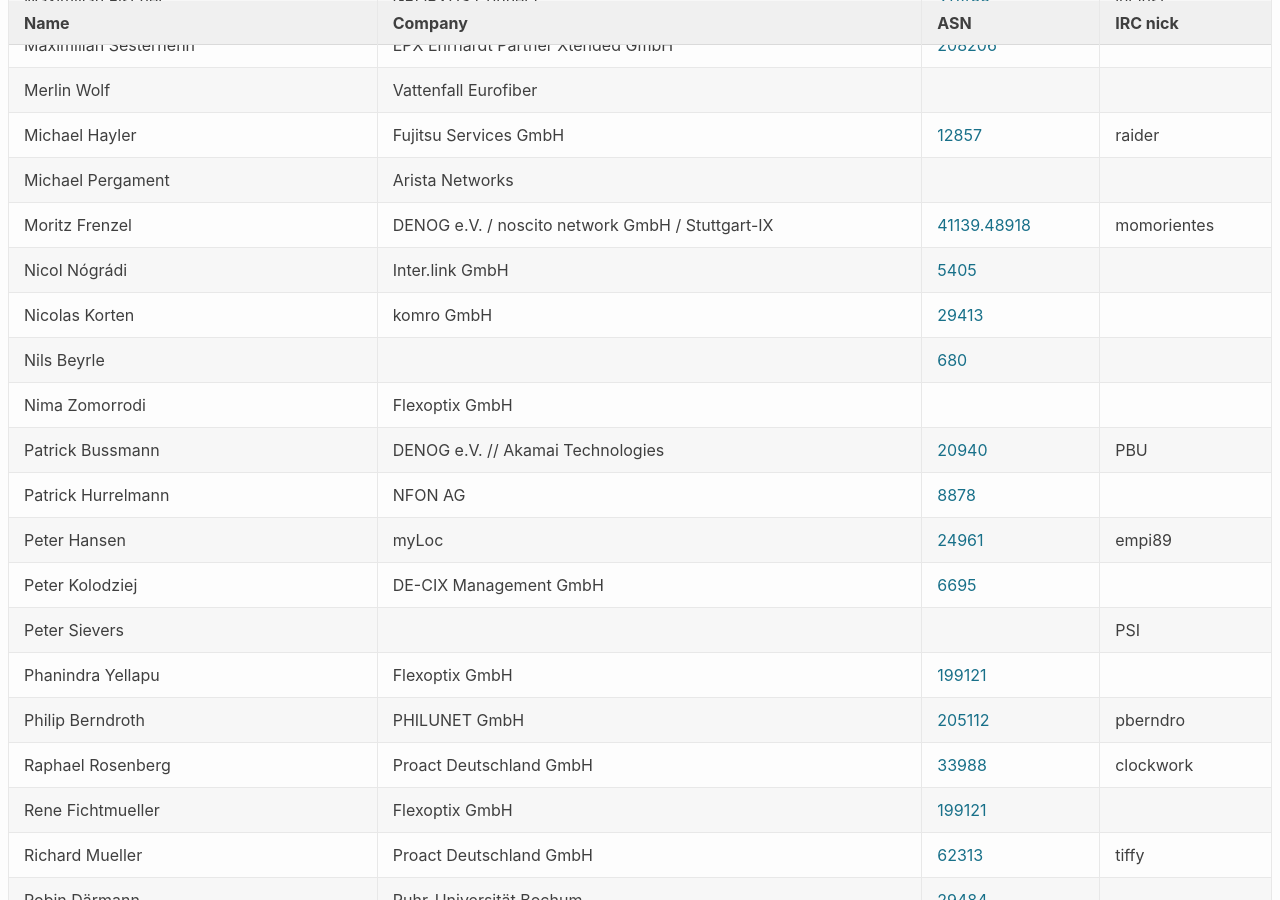
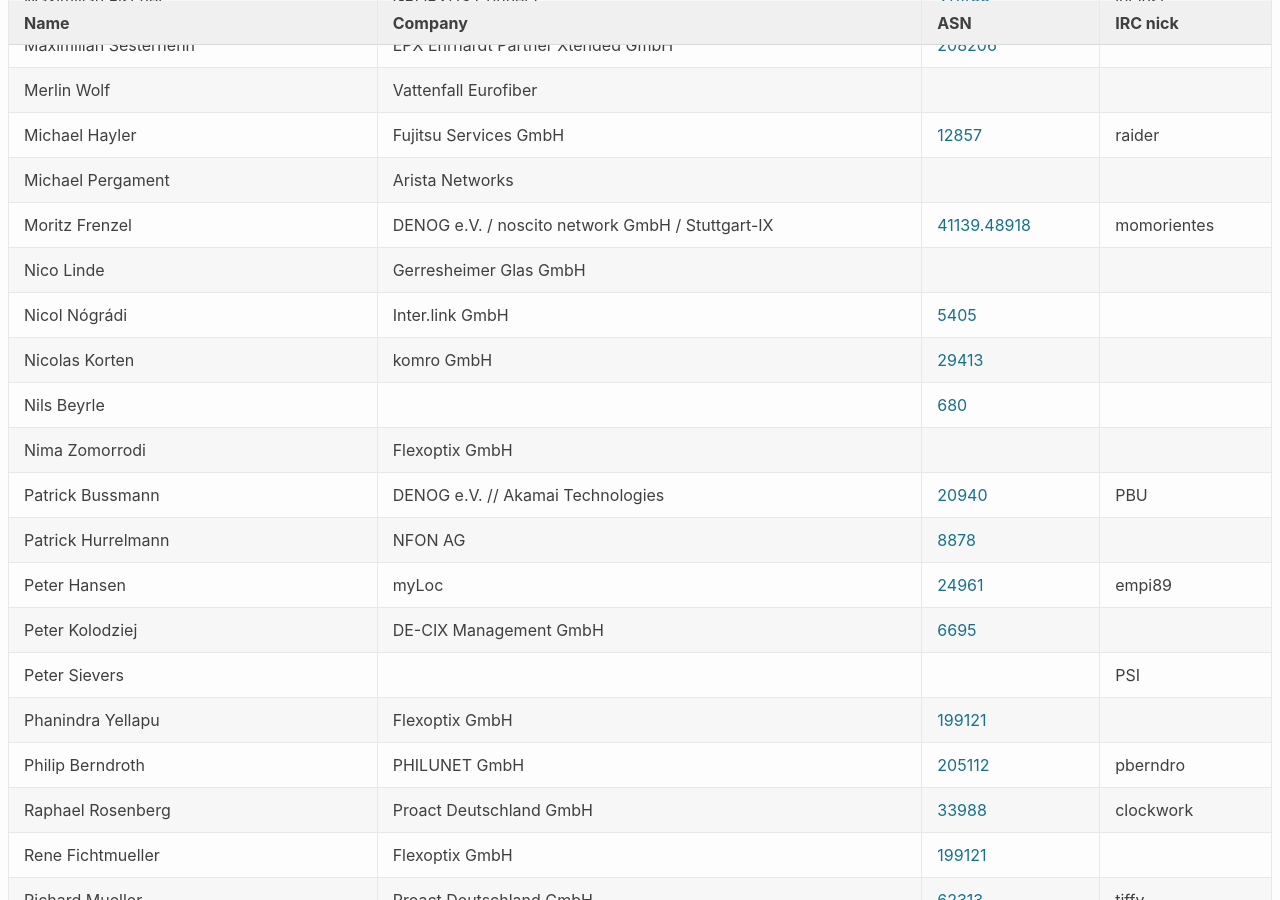
Before and after one commit to denog/pretix-attendeelist, a Jekyll site: the page built from denog14/index.md, in a window 1280 px wide and 900 px high, scrolled down 3574 px. Built offline with Jekyll 4.4.1, drawn with Linux system fonts in a browser that asks for light colours.

Commit message:
Latest data: Fri Sep 30 11:32:13 UTC 2022

```diff
--- a/_data/attendees_denog14_onsite.json
+++ b/_data/attendees_denog14_onsite.json
@@ -492,6 +492,12 @@
     "asn": "29413"
   },
   {
+    "name": "Nico Linde",
+    "company": "Gerresheimer Glas GmbH",
+    "irc": null,
+    "asn": null
+  },
+  {
     "name": "Nicol Nógrádi",
     "company": "Inter.link GmbH",
     "irc": null,
```
